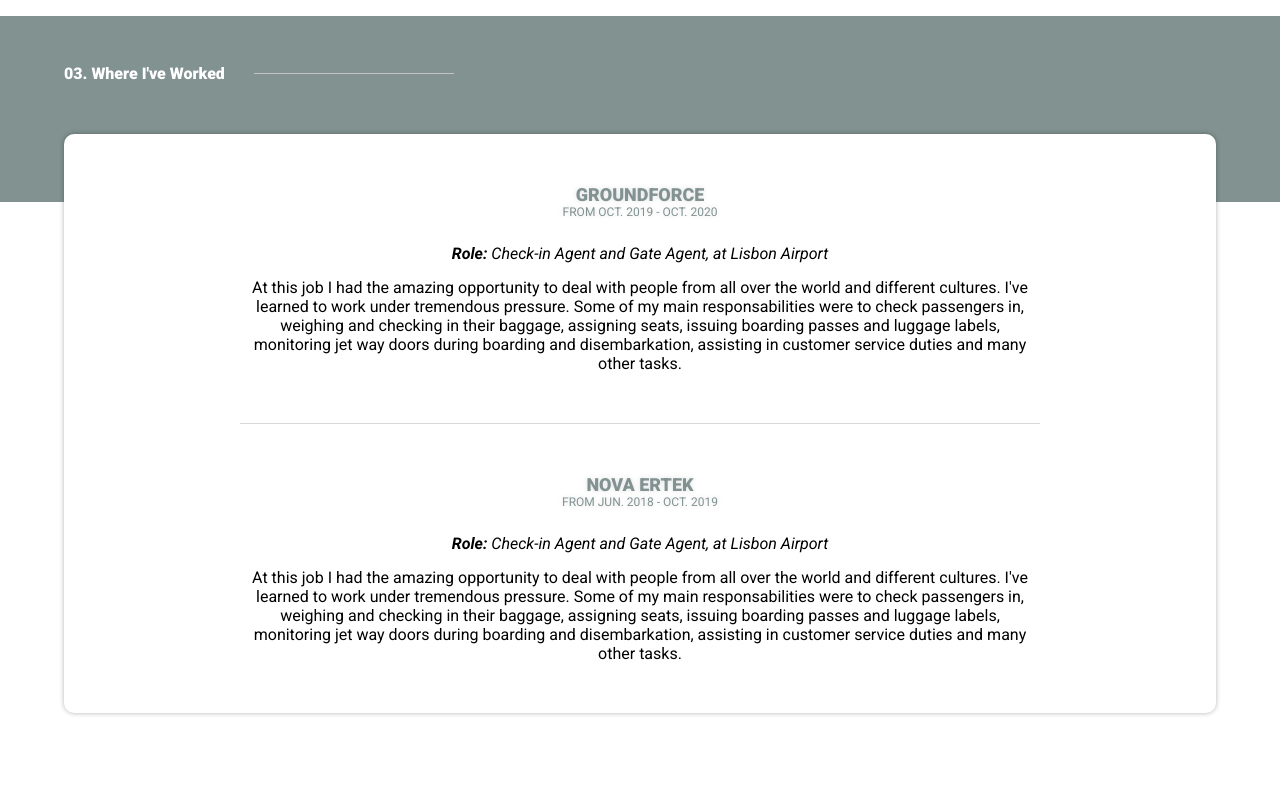
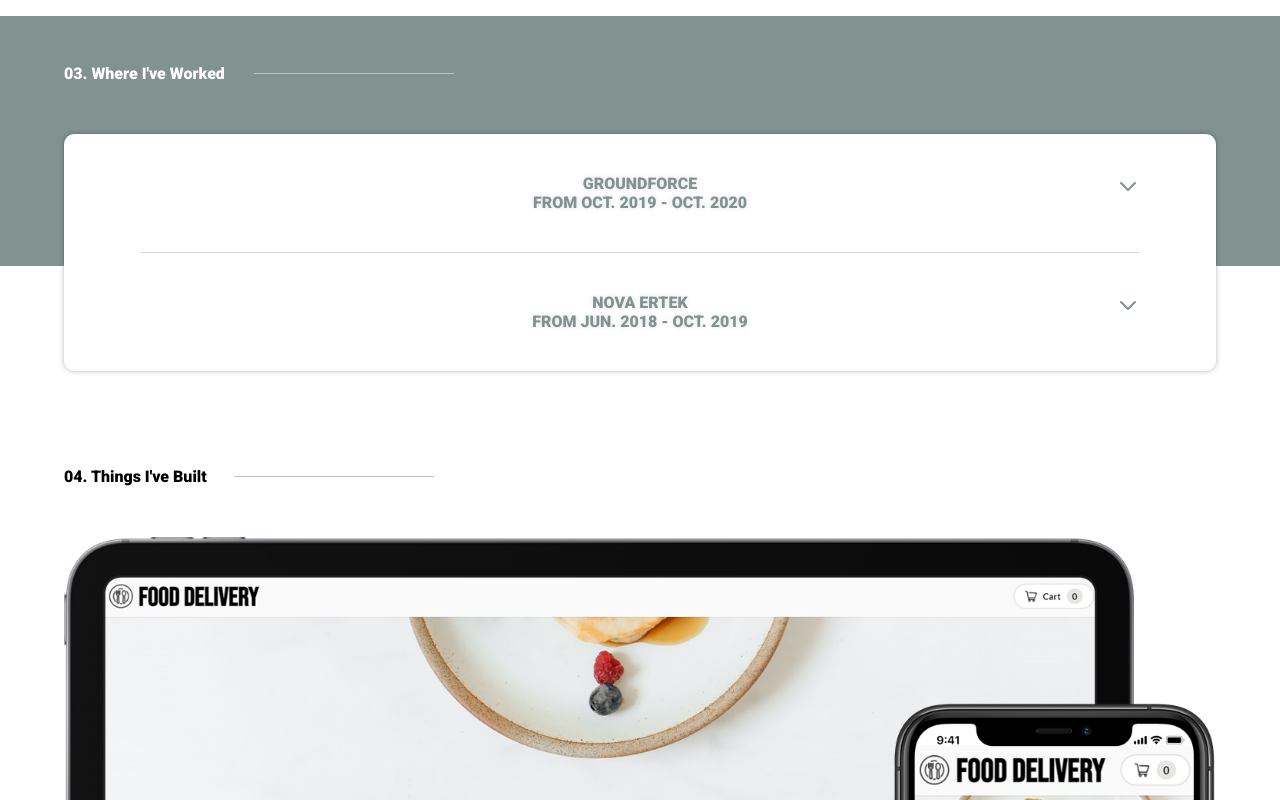
Before and after one commit to Raquel-Almeida/curriculum, a React (Create React App) app: page / in a window 1280 px wide. Shown: the part 1500-2300 px from the top of the page. Built offline with nearby package versions, Linux system fonts and the light colour scheme.

Commit message:
Timeline Updated

```diff
--- a/src/components/Skills/Skills.jsx
+++ b/src/components/Skills/Skills.jsx
@@ -13,6 +13,7 @@
 export default function Skills() {
   return (
     <section className={styles.skills_container} id="skills">
+      <div className={styles.background_stripe}></div>
       <div className={styles.skills}>
         <h2>02. Skills & Courses</h2>
         <h3>Some Of The Technologies I've Learned</h3>
--- a/src/components/Skills/Skills.module.scss
+++ b/src/components/Skills/Skills.module.scss
@@ -2,14 +2,20 @@
 
 .skills_container {
   width: 100%;
-  background: linear-gradient(
-    0deg,
-    rgba(255, 255, 255, 1) 75%,
-    rgba(129, 146, 145, 1) 75%
-  );
+  position: relative;
+  background: transparent;
   color: black;
   padding: 6vh 0;
   text-align: center;
+
+  .background_stripe {
+    width: 100%;
+    height: 250px;
+    position: absolute;
+    top: 0;
+    background-color: $primaryColor;
+    z-index: -99;
+  }
 
   .skills {
     @include flexCenter(column);
--- a/src/components/Timeline/Timeline.jsx
+++ b/src/components/Timeline/Timeline.jsx
@@ -1,49 +1,71 @@
-import React from "react";
+import React, { useState } from "react";
 
+import { HiOutlineChevronDown } from "react-icons/hi";
 import styles from "./Timeline.module.scss";
 
 export default function Timeline() {
+  const [selected, setSelected] = useState(null);
+
+  const toggle = (i) => {
+    if (selected === i) {
+      return setSelected(null);
+    }
+    setSelected(i);
+  };
+
+  const timelineData = [
+    {
+      job: "Groundforce",
+      date: "From Oct. 2019 - Oct. 2020",
+      role: "Check-in Agent and Gate Agent, at Lisbon Airport",
+      description:
+        "At this job I had the amazing opportunity to deal with people from all over the world and different cultures. I've learned to work under tremendous pressure. Some of my main responsabilities were to check passengers in, weighing and checking in their baggage, assigning seats, issuing boarding passes and luggage labels, monitoring jet way doors during boarding and disembarkation, assisting in customer service duties and many other tasks.",
+    },
+    {
+      job: "Nova Ertek",
+      date: "From Jun. 2018 - Oct. 2019",
+      role: "Check-in Agent and Gate Agent, at Lisbon Airport",
+      description:
+        "At this job I had the amazing opportunity to deal with people from all over the world and different cultures. I've learned to work under tremendous pressure. Some of my main responsabilities were to check passengers in, weighing and checking in their baggage, assigning seats, issuing boarding passes and luggage labels, monitoring jet way doors during boarding and disembarkation, assisting in customer service duties and many other tasks.",
+    },
+  ];
+
   return (
     <section className={styles.timeline_container} id="timeline">
+      <div className={styles.background_stripe}></div>
       <div className={styles.timeline}>
         <h2>03. Where I've Worked</h2>
-        <div className={styles.card}>
-          <div className={styles.job}>
+        <div className={styles.accordion}>
+          {timelineData.map((item, i) => (
+            <div className={styles.job} key={i}>
+              <div className={styles.title} onClick={() => toggle(i)}>
                 <h4>
-              Groundforce
-              <p>From Oct. 2019 - Oct. 2020</p>
+                  {item.job} <p>{item.date}</p>
                 </h4>
-            <p className={styles.job_description}>
+                <div
+                  className={
+                    selected === i
+                      ? styles["arrow"] + " " + styles["show"]
+                      : styles["arrow"]
+                  }
+                >
+                  <HiOutlineChevronDown />
+                </div>
+              </div>
+              <p
+                className={
+                  selected === i
+                    ? styles["job_description"] + " " + styles["show"]
+                    : styles["job_description"]
+                }
+              >
                 <i>
-                <b>Role:</b> Check-in Agent and Gate Agent, at Lisbon Airport
+                  <b>Role:</b> {item.role}
                 </i>
-              At this job I had the amazing opportunity to deal with people from
-              all over the world and different cultures. I've learned to work
-              under tremendous pressure. Some of my main responsabilities were
-              to check passengers in, weighing and checking in their baggage,
-              assigning seats, issuing boarding passes and luggage labels,
-              monitoring jet way doors during boarding and disembarkation,
-              assisting in customer service duties and many other tasks.
+                {item.description}
               </p>
             </div>
-          <div className={styles.job}>
-            <h4>
-              Nova Ertek
-              <p>From Jun. 2018 - Oct. 2019</p>
-            </h4>
-            <p className={styles.job_description}>
-              <i>
-                <b>Role:</b> Check-in Agent and Gate Agent, at Lisbon Airport
-              </i>
-              At this job I had the amazing opportunity to deal with people from
-              all over the world and different cultures. I've learned to work
-              under tremendous pressure. Some of my main responsabilities were
-              to check passengers in, weighing and checking in their baggage,
-              assigning seats, issuing boarding passes and luggage labels,
-              monitoring jet way doors during boarding and disembarkation,
-              assisting in customer service duties and many other tasks.
-            </p>
-          </div>
+          ))}
         </div>
       </div>
     </section>
--- a/src/components/Timeline/Timeline.module.scss
+++ b/src/components/Timeline/Timeline.module.scss
@@ -2,14 +2,20 @@
 
 .timeline_container {
   width: 100%;
-  background: linear-gradient(
-    0deg,
-    rgba(255, 255, 255, 1) 75%,
-    rgba(129, 146, 145, 1) 75%
-  );
+  position: relative;
+  background: transparent;
   color: black;
   padding: 6vh 0;
   text-align: center;
+
+  .background_stripe {
+    width: 100%;
+    height: 250px;
+    position: absolute;
+    top: 0;
+    background-color: $primaryColor;
+    z-index: -99;
+  }
 
   .timeline {
     @include flexCenter(column);
@@ -22,9 +28,9 @@
     margin: 0 auto;
 
     h2 {
-      color: white;
       font-size: 1rem;
       font-weight: 900;
+      color: white;
 
       &::after {
         content: "";
@@ -38,7 +44,7 @@
       }
     }
 
-    .card {
+    .accordion {
       @include flexCenter(column);
       width: 100%;
       background-color: white;
@@ -49,32 +55,67 @@
 
       .job {
         @include flexCenter(column);
-        gap: 25px;
         width: 100%;
-        max-width: 800px;
-        padding: 50px 0;
+        max-width: 1000px;
+        padding: 40px 0;
         border-bottom: 1px solid #d8d8d8;
 
         &:last-of-type {
           border-bottom: none;
         }
 
+        .title {
+          width: 100%;
+          position: relative;
+          cursor: pointer;
+
           h4 {
-          font-size: 1.125rem;
+            font-size: 1rem;
             color: $primaryColor;
             text-shadow: 0 0 5px rgba(107, 107, 107, 0.2);
             text-transform: uppercase;
             font-weight: 900;
+          }
+
+          .arrow {
+            display: flex;
+            align-items: center;
+            justify-content: center;
+            position: absolute;
+            font-size: 1.5rem;
+            transform-origin: center;
+            top: 0;
+            right: 0;
+            transition: all 0.4s ease-in-out;
+            color: $primaryColor;
+            text-shadow: 0 0 5px rgba(107, 107, 107, 0.2);
+
+            &.show {
+              transform: rotate(180deg);
+            }
 
             p {
               font-size: 0.75rem;
               font-weight: normal;
             }
           }
+        }
 
         .job_description {
           @include flexCenter(column);
-          gap: 15px;
+          top: 0px;
+          padding: 0 10%;
+          visibility: hidden;
+          height: 0;
+
+          &.show {
+            visibility: visible;
+            height: fit-content;
+          }
+
+          i {
+            padding: 25px 0;
+          }
         }
       }
     }
@@ -88,5 +129,9 @@
     h2::after {
       display: none;
     }
+
+    .accordion .job .title .arrow {
+      position: relative;
     }
   }
+}
```
Lines whose indentation alone changed are shown as unchanged.
